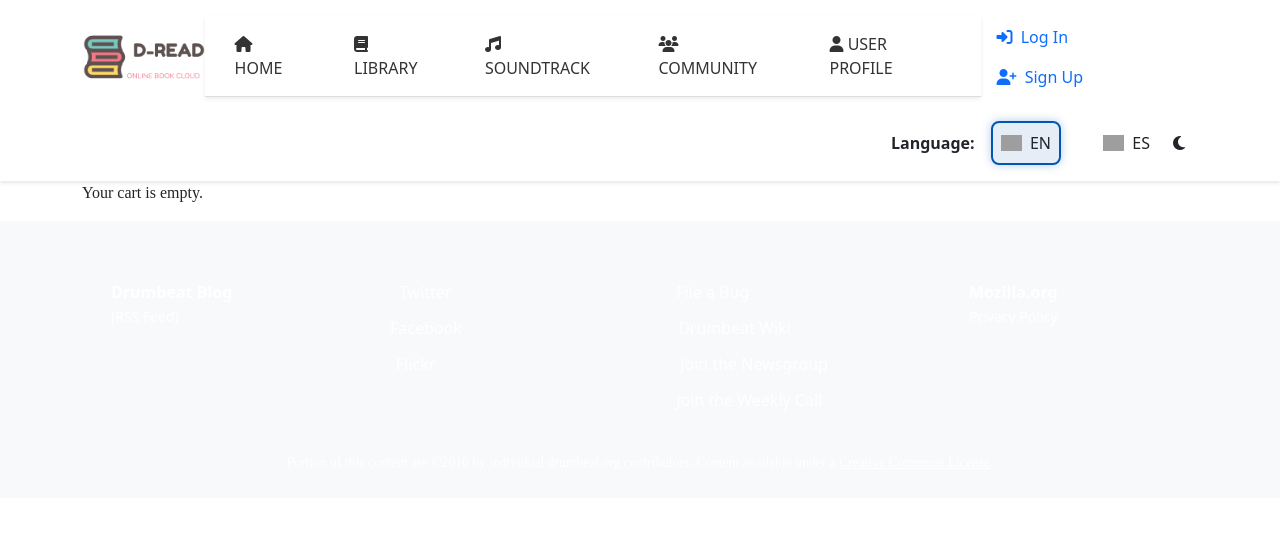
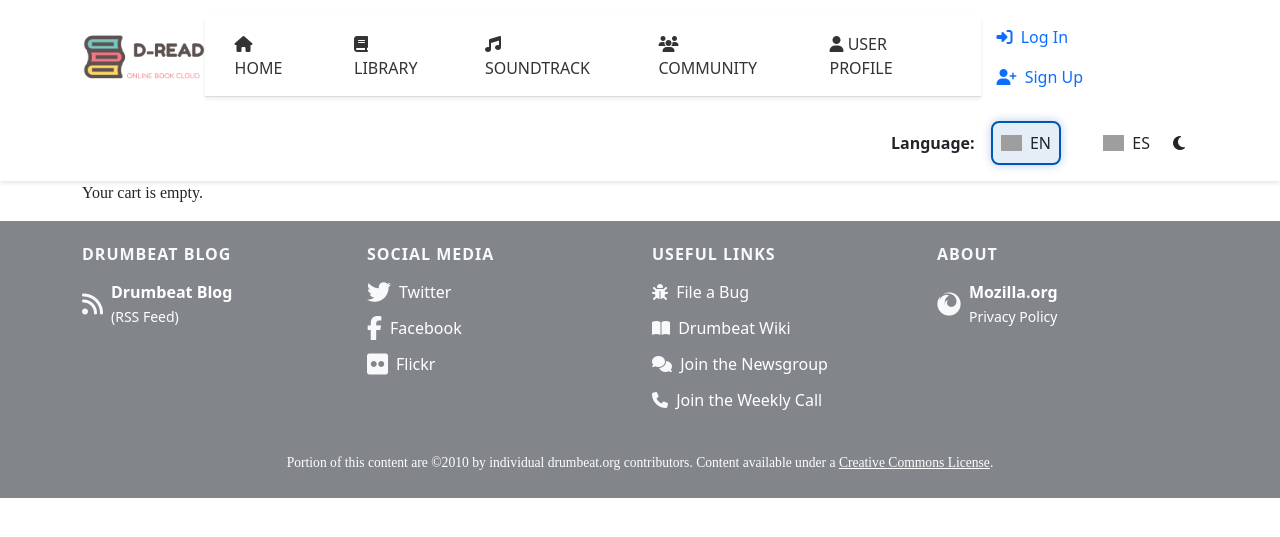
Before and after one commit to pereprior/D-Read, a PHP site: page /cart.php in a window 1280 px wide. Shown: the top 537 px of the page. Run offline with PHP 8.4, Linux system fonts and the light colour scheme; data that the repository does not hold is empty; some libraries are stand-ins or nearby versions; grey boxes are pictures that could not be loaded.

Commit message:
js semi acabado

```diff
--- a/public/css/styles.css
+++ b/public/css/styles.css
@@ -311,7 +311,7 @@ i:hover {
 }
 
 .footer {
-  background-color: #343a40;
+  background-color: #212529;
   color: #fff;
 }
 .footer h5 {
@@ -359,4 +359,8 @@ i:hover {
   }
 }
 
+.bg-light-footer {
+  background-color: rgb(130.4, 134.4, 138.4);
+}
+
 /*# sourceMappingURL=styles.css.map */
--- a/public/js/jquery/darkMode.js
+++ b/public/js/jquery/darkMode.js
@@ -18,7 +18,7 @@ $(document).ready(function() {
         $(".card").toggleClass("dark-mode", isDark);
         $(".fas").toggleClass("dark-mode", isDark);
         themeSwitcherIcon.toggleClass("fa-moon", !isDark).toggleClass("fa-sun", isDark);
-        $(".bg-light, .bg-dark").toggleClass("bg-light", !isDark).toggleClass("bg-dark", isDark);
+        $(".bg-light-footer, .bg-dark").toggleClass("bg-light-footer", !isDark).toggleClass("bg-dark", isDark);
         localStorage.setItem("theme", isDark ? "dark" : "light");
     }
 });
--- a/public/scss/_components.scss
+++ b/public/scss/_components.scss
@@ -300,7 +300,7 @@ i {
 }
 
 .footer {
-  background-color: #343a40;
+  background-color: #212529;
   color: #fff;
 
   h5 {
@@ -351,3 +351,7 @@ i {
       }
   }
 }
+
+.bg-light-footer {
+  background-color: mix(#f8f9fa, #343a40, 40%);
+}
--- a/public/templates/partials/footer.html
+++ b/public/templates/partials/footer.html
@@ -1,4 +1,4 @@
-<footer class="footer bg-dark text-white py-4">
+<footer class="footer bg-light-footer py-4">
     <div class="container">
         <div class="row text-center text-md-start">
             <div class="col-md-3 mb-4">
```
Also changed, not shown: 1 other file.
